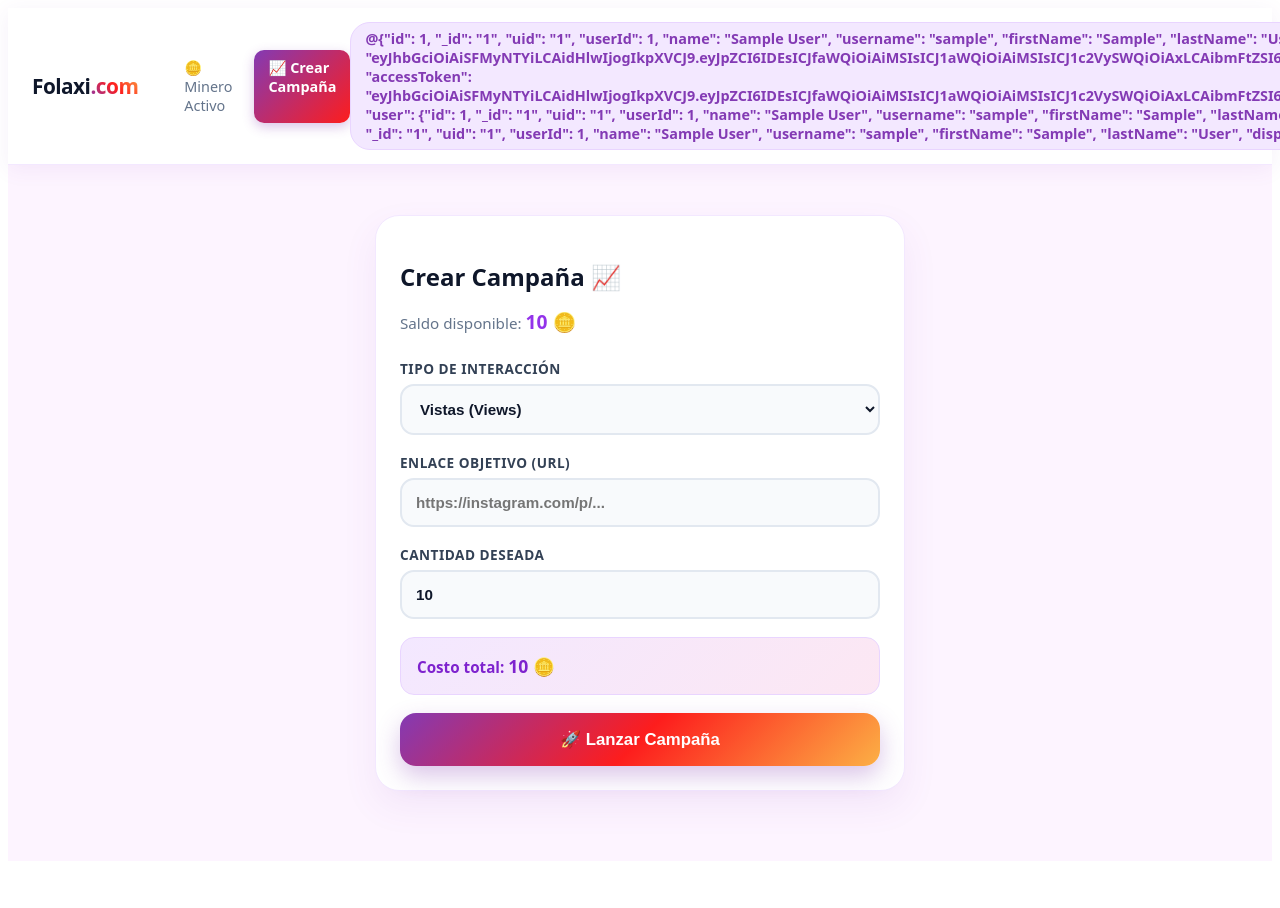
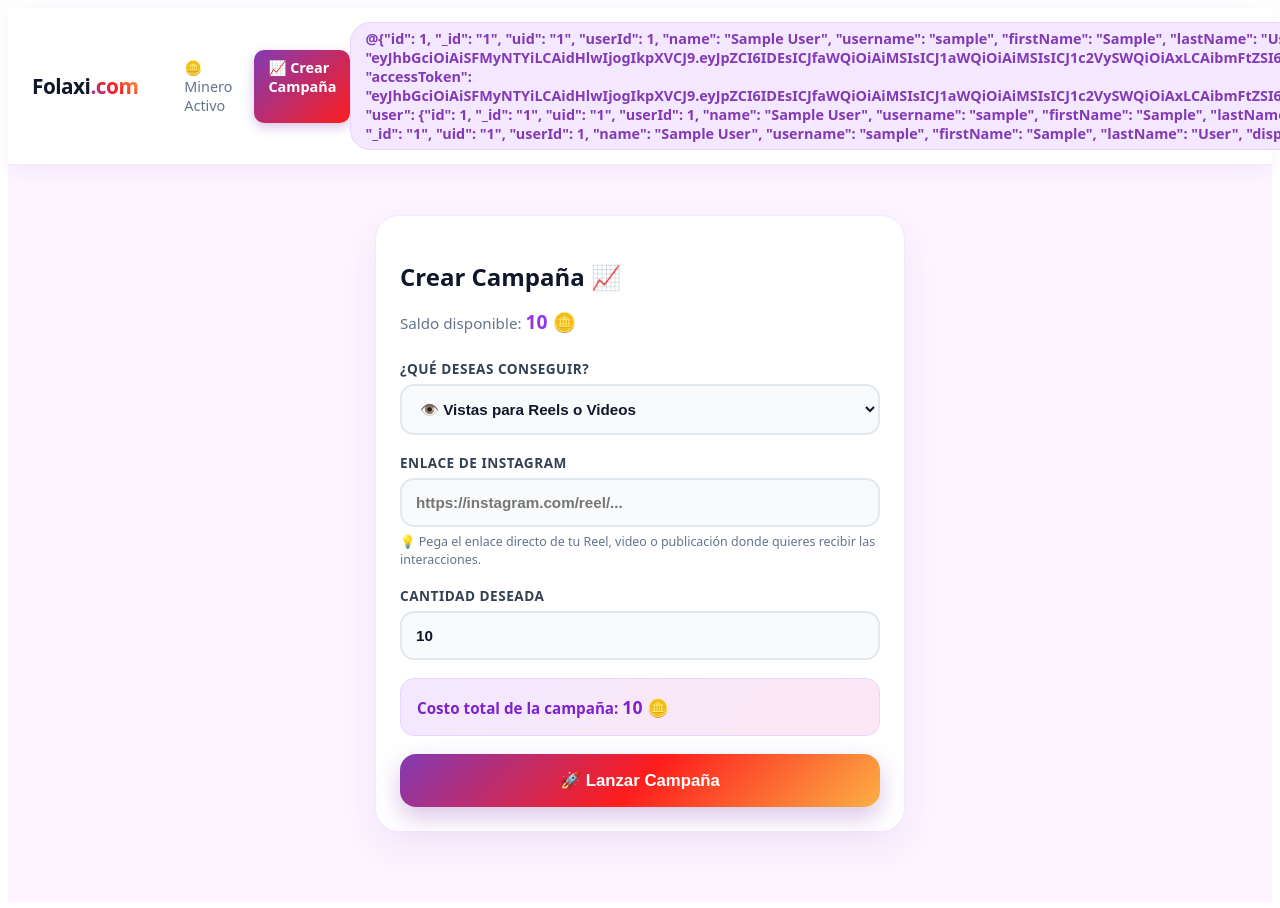
Before and after one commit to Folaxi-Global/instaapp, a Next.js app: page /dashboard/campaigns/new in a window 1280 px wide. Shown: the top 908 px of the page. Before the commit the page ends 869 px from the top, so only its background shows below. Built offline with nearby package versions, Linux system fonts and the light colour scheme; no server answers; sample sign-in values are in the browser's storage.

Commit message:
Update page.jsx

```diff
--- a/app/dashboard/campaigns/new/page.jsx
+++ b/app/dashboard/campaigns/new/page.jsx
@@ -106,6 +106,19 @@ export default function NewCampaignPage() {
     }
   };
 
+  // Textos y ejemplos de ayuda dinámicos según lo que el usuario elija
+  const getHelperText = () => {
+    if (type === 'follow') {
+      return '💡 Pega el enlace de tu perfil de Instagram o escribe tu nombre de usuario (ej: https://instagram.com/tu_cuenta)';
+    }
+    return '💡 Pega el enlace directo de tu Reel, video o publicación donde quieres recibir las interacciones.';
+  };
+
+  const getPlaceholder = () => {
+    if (type === 'follow') return 'https://instagram.com/tu_cuenta';
+    return 'https://instagram.com/reel/...';
+  };
+
   return (
     <div style={{ padding: '24px', maxWidth: '480px', margin: '30px auto', fontFamily: 'system-ui, sans-serif', background: '#ffffff', borderRadius: '24px', boxShadow: '0 15px 35px rgba(131, 58, 180, 0.08)', border: '1px solid #f3e8ff', color: '#1e293b' }}>
       <h2 style={{ marginBottom: '8px', color: '#0f172a', fontSize: '1.5rem', fontWeight: '900' }}>Crear Campaña 📈</h2>
@@ -115,28 +128,31 @@ export default function NewCampaignPage() {
 
       <form onSubmit={handleSubmit} style={{ display: 'flex', flexDirection: 'column', gap: '18px' }}>
         <div>
-          <label style={{ display: 'block', marginBottom: '6px', fontSize: '0.85rem', fontWeight: '800', color: '#334155', textTransform: 'uppercase', letterSpacing: '0.5px' }}>Tipo de interacción</label>
+          <label style={{ display: 'block', marginBottom: '6px', fontSize: '0.85rem', fontWeight: '800', color: '#334155', textTransform: 'uppercase', letterSpacing: '0.5px' }}>¿Qué deseas conseguir?</label>
           <select
             value={type}
             onChange={(e) => setType(e.target.value)}
             style={{ width: '100%', padding: '14px', borderRadius: '14px', border: '2px solid #e2e8f0', background: '#f8fafc', color: '#0f172a', fontSize: '0.95rem', fontWeight: '600', outline: 'none' }}
           >
-            <option value="view">Vistas (Views)</option>
-            <option value="follow">Seguidores (Follows)</option>
-            <option value="like">Me gusta (Likes)</option>
+            <option value="view">👁️ Vistas para Reels o Videos</option>
+            <option value="follow">👤 Seguidores para tu Perfil</option>
+            <option value="like">❤️ Me gusta (Likes)</option>
           </select>
         </div>
 
         <div>
-          <label style={{ display: 'block', marginBottom: '6px', fontSize: '0.85rem', fontWeight: '800', color: '#334155', textTransform: 'uppercase', letterSpacing: '0.5px' }}>Enlace objetivo (URL)</label>
+          <label style={{ display: 'block', marginBottom: '6px', fontSize: '0.85rem', fontWeight: '800', color: '#334155', textTransform: 'uppercase', letterSpacing: '0.5px' }}>Enlace de Instagram</label>
           <input
-            type="url"
-            placeholder="https://instagram.com/p/..."
+            type="text"
+            placeholder={getPlaceholder()}
             value={targetUrl}
             onChange={(e) => setTargetUrl(e.target.value)}
             required
             style={{ width: '100%', padding: '14px', borderRadius: '14px', border: '2px solid #e2e8f0', background: '#f8fafc', boxSizing: 'border-box', color: '#0f172a', fontSize: '0.95rem', fontWeight: '600', outline: 'none' }}
           />
+          <span style={{ display: 'block', fontSize: '0.78rem', color: '#64748b', marginTop: '6px', lineHeight: '1.4' }}>
+            {getHelperText()}
+          </span>
         </div>
 
         <div>
@@ -152,7 +168,7 @@ export default function NewCampaignPage() {
         </div>
 
         <div style={{ background: 'linear-gradient(135deg, #f3e8ff, #fce7f3)', padding: '16px', borderRadius: '14px', fontSize: '0.95rem', color: '#7e22ce', border: '1px solid #e9d5ff', fontWeight: '700' }}>
-          Costo total: <strong style={{ fontSize: '1.1rem' }}>{totalQuantity * rewardCoins} 🪙</strong>
+          Costo total de la campaña: <strong style={{ fontSize: '1.1rem' }}>{totalQuantity * rewardCoins} 🪙</strong>
         </div>
 
         <button
```
